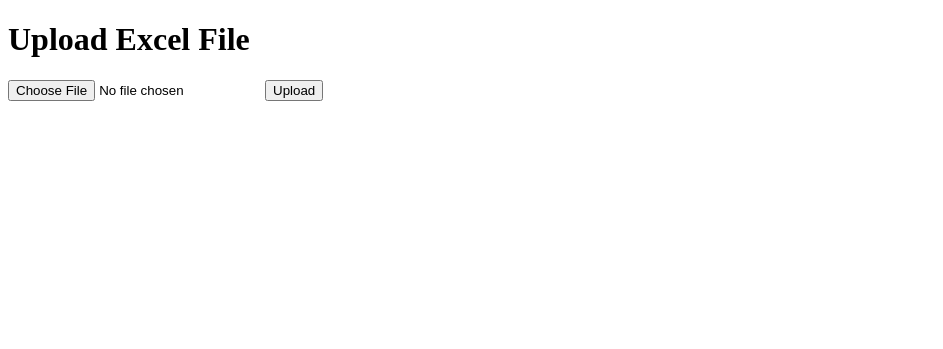
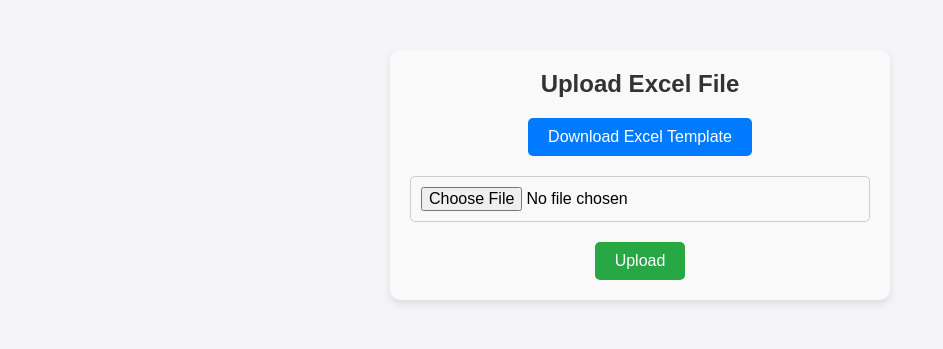
Before and after one commit to lifthealthgroup/form_creator, a Flask app: page / in a window 1280 px wide. Shown: the top 349 px of the page, without its empty margins (0-943 px from the left). Run offline with Flask 3, Linux system fonts and the light colour scheme.

Commit message:
added styling to HTML page and place to download template excel

```diff
--- a/main.py
+++ b/main.py
@@ -86,7 +86,7 @@ def highlight_text(string:str, template, ins_no=0, case_sensitive=True):
         if case_sensitive == True: # filter if case-sensitive
             final_instances = []
             for inst in text_instances:
-                if string in page.get_text("text", clip=inst): # compare texts
+                if string in page.get_text("text", clip=inst): # compare
                     final_instances.append(inst)
         else:
             final_instances = text_instances
@@ -523,6 +523,12 @@ def produce_output(master:dict[dict]):
 def index():
     return render_template('upload.html')  # Simple upload form
 
+# Route to serve the Excel template
+@app.route('/download-template')
+def download_template():
+    template_path = 'template.xlsx'
+    return send_file(template_path, as_attachment=True)
+
 @app.route('/upload', methods=['POST'])
 def upload_file():
     if 'file' not in request.files:
--- /dev/null
+++ b/static/styles.css
@@ -0,0 +1,74 @@
+/* Basic reset */
+* {
+    margin: 0;
+    padding: 0;
+    box-sizing: border-box;
+}
+
+/* Styling for the main container */
+.container {
+    max-width: 500px;
+    margin: 50px auto;
+    padding: 20px;
+    background-color: #f9f9f9;
+    border-radius: 10px;
+    box-shadow: 0 4px 8px rgba(0, 0, 0, 0.1);
+    text-align: center;
+}
+
+/* Styling for the header */
+h1 {
+    font-family: Arial, sans-serif;
+    font-size: 24px;
+    color: #333;
+    margin-bottom: 20px;
+}
+
+/* Styling for the download button */
+.download-btn {
+    background-color: #007bff;
+    color: #fff;
+    padding: 10px 20px;
+    font-size: 16px;
+    border: none;
+    border-radius: 5px;
+    text-decoration: none;
+    display: inline-block;
+    cursor: pointer;
+    margin-bottom: 20px;
+}
+
+.download-btn:hover {
+    background-color: #0056b3;
+}
+
+/* Styling for the file input */
+.file-input {
+    margin-bottom: 20px;
+    padding: 10px;
+    border-radius: 5px;
+    border: 1px solid #ccc;
+    font-size: 16px;
+    width: 100%;
+}
+
+/* Styling for the upload button */
+.upload-btn {
+    background-color: #28a745;
+    color: #fff;
+    padding: 10px 20px;
+    font-size: 16px;
+    border: none;
+    border-radius: 5px;
+    cursor: pointer;
+}
+
+.upload-btn:hover {
+    background-color: #218838;
+}
+
+/* General body styling */
+body {
+    font-family: Arial, sans-serif;
+    background-color: #f4f4f9;
+}
--- a/templates/upload.html
+++ b/templates/upload.html
@@ -4,12 +4,22 @@
     <meta charset="UTF-8">
     <meta name="viewport" content="width=device-width, initial-scale=1.0">
     <title>Upload Excel File</title>
+    <link rel="stylesheet" href="{{ url_for('static', filename='styles.css') }}"> <!-- Link to the external CSS file -->
 </head>
 <body>
-    <h1>Upload Excel File</h1>
-    <form action="/upload" method="post" enctype="multipart/form-data">
-        <input type="file" name="file" accept=".xlsx" required>
-        <input type="submit" value="Upload">
-    </form>
+    <div class="container">
+        <h1>Upload Excel File</h1>
+
+        <!-- Download Template Button -->
+        <div class="template-download">
+            <a href="/download-template" class="download-btn">Download Excel Template</a>
+        </div>
+
+        <!-- File Upload Form -->
+        <form action="/upload" method="post" enctype="multipart/form-data">
+            <input type="file" name="file" accept=".xlsx" required class="file-input">
+            <input type="submit" value="Upload" class="upload-btn">
+        </form>
+    </div>
 </body>
 </html>
```
